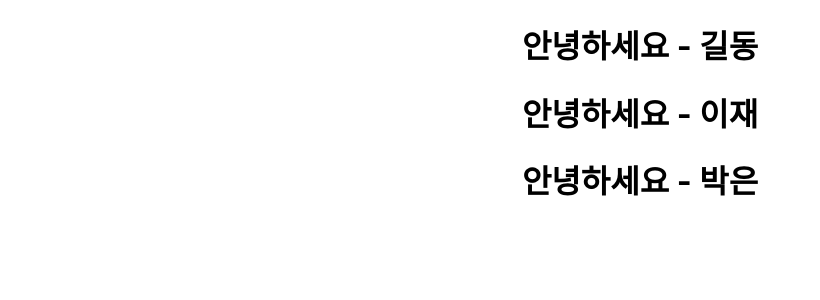
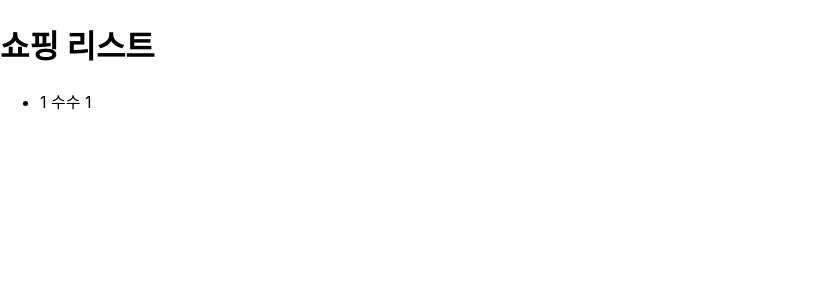
Before and after one commit to osparking/react-typescript-app, a React (Create React App) app: page / in a window 1280 px wide. Shown: the top 300 px of the page, without its empty margins (0-820 px from the left). Built offline with nearby package versions, Linux system fonts and the light colour scheme.

Commit message:
shopping list w/ one (literal) item

```diff
--- a/src/App.tsx
+++ b/src/App.tsx
@@ -1,5 +1,5 @@
 import './App.css';
-import Greeter from './component/Greeter';
+import ShoppingList from './component/ShoppingList';
 
 const calculate = <T,>(param: T): T => {
   return param;
@@ -7,10 +7,8 @@ const calculate = <T,>(param: T): T => {
 
 function App() {
   return (
-    <div className="App">
-      <Greeter person="길동"/>
-      <Greeter person="이재"/>
-      <Greeter person="박은"/>
+    <div>
+      <ShoppingList />
     </div>
   );
 }
--- a/src/component/Greeter.tsx
+++ /dev/null
@@ -1,13 +0,0 @@
-import { JSX } from "react"
-
-interface GreetProp {
-  person: string;
-}
-
-const Greeter = ({person} : GreetProp): JSX.Element => {
-  return (
-    <h1>안녕하세요 - {person}</h1>
-  )
-}
-
-export default Greeter
--- /dev/null
+++ b/src/component/ShoppingList.tsx
@@ -0,0 +1,19 @@
+import { JSX } from "react";
+
+const ShoppingList = (): JSX.Element => {
+  const item = {
+    id: 1,
+    product: "수수",
+    quantity: 1
+  }
+  return (
+    <div>
+      <h1>쇼핑 리스트</h1>
+      <ul>
+        <li>{item.id} {item.product} {item.quantity}</li>
+      </ul>
+    </div>
+  )
+}
+
+export default ShoppingList
```
